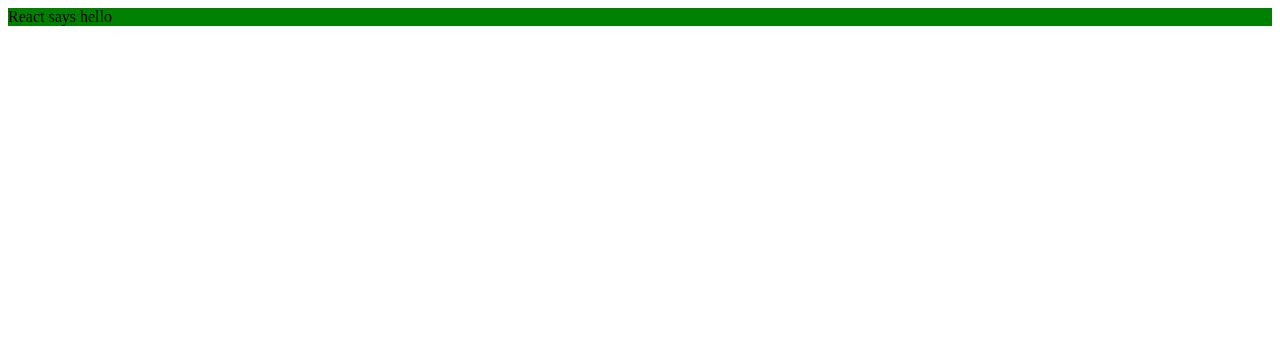
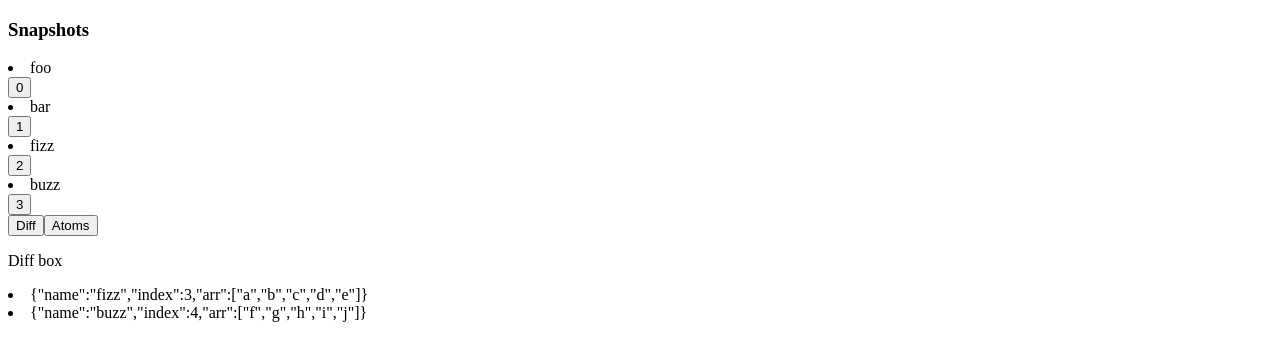
Before and after one commit to open-source-labs/Recoilize, a React app: page / in a window 1280 px wide. Shown: the top 360 px of the page. Built offline with nearby package versions, Linux system fonts and the light colour scheme; the HTML template or start-up script is replaced by a standard one.

Commit message:
add dummy state to application

```diff
--- a/package.json
+++ b/package.json
@@ -15,11 +15,15 @@
     "@babel/preset-react": "^7.10.1",
     "babel-loader": "^8.1.0",
     "css-loader": "^3.6.0",
+    "eslint": "^7.3.1",
     "webpack": "^4.43.0",
     "webpack-chrome-extension-reloader": "^1.3.0",
     "webpack-cli": "^3.3.12"
   },
   "dependencies": {
+    "babel-eslint": "^10.1.0",
+    "eslint-plugin-flowtype": "^5.1.3",
+    "eslint-plugin-react": "^7.20.0",
     "react": "^16.13.1",
     "react-dom": "^16.13.1",
     "react-html-parser": "^2.0.2",
--- /dev/null
+++ b/src/app/Containers/MainContainer.jsx
@@ -0,0 +1,52 @@
+import React, {useState} from 'react';
+import SnapshotsContainer from './SnapshotsContainer';
+import VisualContainer from './VisualContainer';
+
+// wraps entire application
+const MainContainer = () => {
+  // dummy state representing our array of state snapshots
+  const [snapshots, setSnapshots] = useState([
+    // initial state representation
+    {},
+    {
+      // dummy state
+      name: 'foo',
+      // index utilized to update the diff comparison
+      index: 1,
+      // dummy state
+      arr: [1, 2, 3, 4, 5],
+    },
+    {
+      name: 'bar',
+      index: 2,
+      arr: [6, 7, 8, 9, 0],
+    },
+    {
+      name: 'fizz',
+      index: 3,
+      arr: ['a', 'b', 'c', 'd', 'e'],
+    },
+    {
+      name: 'buzz',
+      index: 4,
+      arr: ['f', 'g', 'h', 'i', 'j'],
+    },
+  ]);
+  // dummy state representing the most recent state/clicked state and the previous state
+  const [curRender, setCurRender] = useState(snapshots.length - 1);
+  return (
+    <div className="MainContainer">
+      <SnapshotsContainer
+        setCurRender={setCurRender}
+        snapshots={snapshots}
+      />
+      <VisualContainer
+        snapshots={snapshots}
+        oldSnap={snapshots[curRender - 1]}
+        newSnap={snapshots[curRender]}
+      />
+    </div>
+  );
+};
+
+export default MainContainer;
--- /dev/null
+++ b/src/app/Containers/SnapshotsContainer.jsx
@@ -0,0 +1,14 @@
+import React from 'react';
+import SnapshotsList from '../components/SnapshotsList';
+
+// wraps SnapshotList
+const SnapshotsContainer = ({snapshots, setCurRender}) => {
+  return (
+    <div className="SnapshotsContainer">
+      <h3>Snapshots</h3>
+      <SnapshotsList snapshots={snapshots} setCurRender={setCurRender} />
+    </div>
+  );
+};
+
+export default SnapshotsContainer;
--- /dev/null
+++ b/src/app/Containers/VisualContainer.jsx
@@ -0,0 +1,36 @@
+import React, {useState} from 'react';
+import Diff from '../components/Diff.jsx';
+import Atoms from '../components/Atoms.jsx';
+
+// conditionally renders Diff and Atoms
+const VisualContainer = ({snapshots, oldSnap, newSnap}) => {
+  // diff render passing in the two snapshots that will be compared
+  const diff = <Diff oldSnap={oldSnap} newSnap={newSnap} />;
+  // atoms render passing in the "atoms"
+  const atoms = <Atoms snapshots={snapshots} />;
+  // useState hook to update the component to render in the container
+  const [tab, setTab] = useState(diff);
+  return (
+    <div className="VisualContainer">
+      {/* render navbar wrapped in div */}
+      <div className="navBar">
+        <button
+          onClick={() => {
+            setTab(diff);
+          }}>
+          Diff
+        </button>
+        <button
+          onClick={() => {
+            setTab(atoms);
+          }}>
+          Atoms
+        </button>
+      </div>
+      {/* conditional render */}
+      {tab}
+    </div>
+  );
+};
+
+export default VisualContainer;
--- a/src/app/components/App.jsx
+++ b/src/app/components/App.jsx
@@ -1,23 +1,10 @@
 import React, { useState } from 'react';
+import MainContainer from '../Containers/MainContainer'
 
 function App() {
-
-  const [counter, updateCounter] = useState(0);
-
-  const incrementCounter = () => {
-    updateCounter(counter++);
-  }
-
-  const decrementCounter = () => {
-    updateCounter(counter--);
-  }
-
   return (
-    <div style={{backgroundColor: 'green'}}>
-      React says hello
-      {/* <p>{counter}</p>
-      <button onClick={incrementCounter}>+</button>
-      <button onClick={decrementCounter}>-</button> */}
+    <div className='App'>
+      <MainContainer className='mainContainer' />
     </div>
   );
 }
--- /dev/null
+++ b/src/app/components/Atoms.jsx
@@ -0,0 +1,18 @@
+import React from 'react';
+
+const Atoms = ({snapshots}) => {
+  // array of "atoms"
+  const listOfAtoms = snapshots.slice(1).reduce((acc, curSnap) => {
+    // pushing stringify "atom" into accumulator
+    acc.push(<li>{JSON.stringify(curSnap.arr)}</li>);
+    return acc;
+  }, []);
+  return (
+    <div className="Atoms">
+      <p>Atoms box</p>
+      {listOfAtoms}
+    </div>
+  );
+};
+
+export default Atoms;
--- /dev/null
+++ b/src/app/components/Diff.jsx
@@ -0,0 +1,18 @@
+// renders the difference between the most recent state change and the previous
+import React from 'react';
+
+const Diff = ({oldSnap, newSnap}) => {
+  // string of "atoms"
+  const oldSnapString = JSON.stringify(oldSnap);
+  // string of "atoms"
+  const newSnapString = JSON.stringify(newSnap);
+  return (
+    <div className='Diff'>
+      <p>Diff box</p>
+      <li>{oldSnapString}</li>
+      <li>{newSnapString}</li>
+    </div>
+  )
+}
+
+export default Diff;
--- /dev/null
+++ b/src/app/components/SnapshotsList.jsx
@@ -0,0 +1,24 @@
+// renders a list of all of the snapshots that were taking
+import React from 'react';
+
+const SnapshotsList = ({snapshots, setCurRender}) => {
+  // this is where we grab snapshots using one of recoil's hooks and paste in an array
+  const listOfSnapshots = snapshots.slice(1).reduce((acc, curSnap, i) => {
+    // push list item into acc that passed setState functionality into button
+    acc.push(
+      <div className="individualSnapshot" key={curSnap.name}>
+        <li>{curSnap.name}</li>
+        <button
+          onClick={() => {
+            setCurRender(curSnap.index);
+          }}>
+          {i}
+        </button>
+      </div>,
+    );
+    return acc;
+  }, []);
+  return <div className="SnapshotsList">{listOfSnapshots}</div>;
+};
+
+export default SnapshotsList;
--- a/src/extension/build/panel.html
+++ b/src/extension/build/panel.html
@@ -5,6 +5,7 @@
 <head>
   <meta charset="UTF-8">
   <meta name="viewport" content="width=device-width, initial-scale=1.0">
+  <link rel="stylesheet" href="stylesheet.css">
 </head>
 
 <body>
--- /dev/null
+++ b/src/extension/build/stylesheet.css
@@ -0,0 +1,37 @@
+/* Containers */
+.MainContainer {
+  display: flex;
+}
+
+.SnapshotsContainer {
+  display: flex;
+  flex-direction: column;
+  flex-grow: 1;
+}
+
+.VisualContainer {
+  display: flex;
+  flex-grow: 8;
+  flex-direction: column;
+}
+
+
+/* Components */
+.SnapshotsList {
+  border-style: dashed;
+}
+
+.Diff {
+  border-style: dashed;
+  flex-grow: 1;
+}
+
+.Atoms {
+  border-style: dashed;
+}
+
+.navBar {
+  display: flex;
+  flex-grow: 0;
+  flex-direction: row;
+}
```
Also changed, not shown: 1 other file (tests, documents, lock files or other folders).
